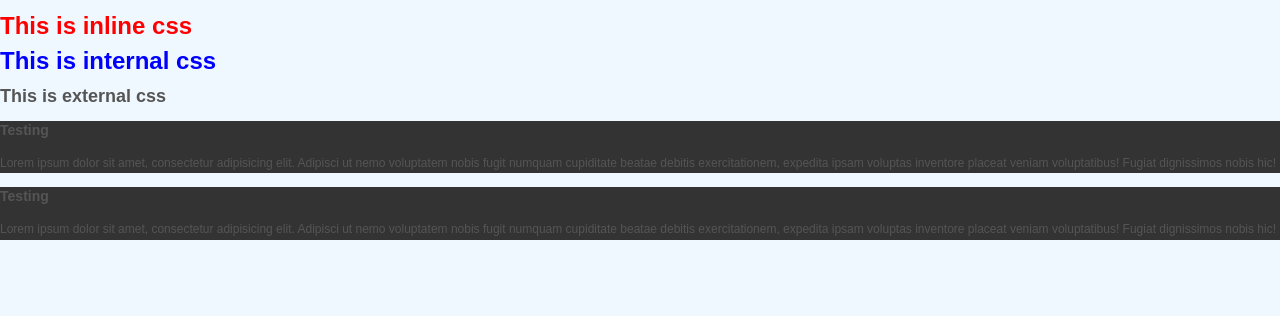
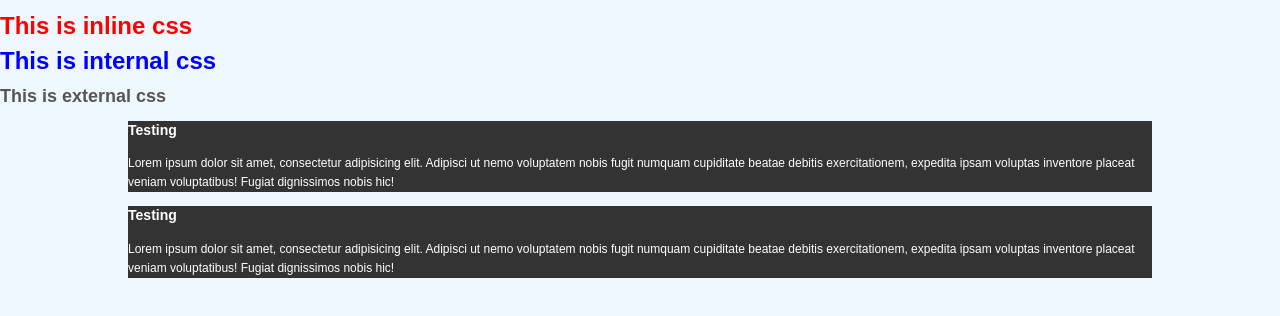
Before and after one commit to chammiherath/css_cheatsheet, a plain HTML site: page CSScheatSheet/index.html in a window 1280 px wide. Drawn offline with Linux system fonts and the light colour scheme.

Commit message:
additions

```diff
--- a/CSScheatSheet/CSS/style.css
+++ b/CSScheatSheet/CSS/style.css
@@ -14,7 +14,12 @@ body{
 
 }
 
+.container{
+    width:80%;
+    margin:auto;
+}
+
 .box-1{
     background-color: #333333;
-
+    color:#ffffff;
 }
--- a/CSScheatSheet/index.html
+++ b/CSScheatSheet/index.html
@@ -19,20 +19,7 @@
 
         <h2>This is external css</h2>
 
-    </body>
-</html>
-
-<!------------------------------------------------------------------->
-
-<!DOCTYPE html>
-<html lang="en">
-<head>
-    <meta charset="UTF-8">
-    <meta http-equiv="X-UA-Compatible" content="IE=edge">
-    <meta name="viewport" content="width=device-width, initial-scale=1.0">
-    <title>Document</title>
-</head>
-<body>
+        <div class="container">
             <div class="box-1">
                 <h3>Testing</h3>
                 <p>Lorem ipsum dolor sit amet, consectetur adipisicing elit.
@@ -49,5 +36,11 @@
                     placeat veniam voluptatibus! Fugiat dignissimos nobis hic!
                 </p>
             </div>
+        </div>
+
+
+
     </body>
 </html>
+
+<!------------------------------------------------------------------->
```
Lines whose indentation alone changed are shown as unchanged.
